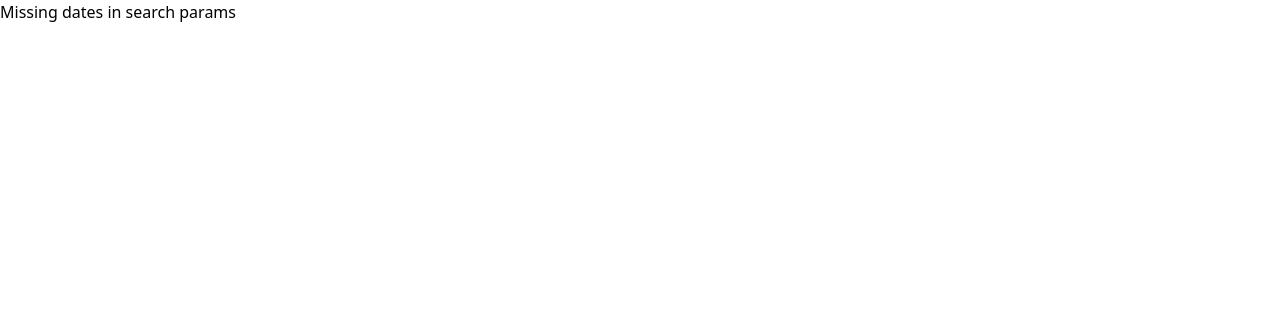
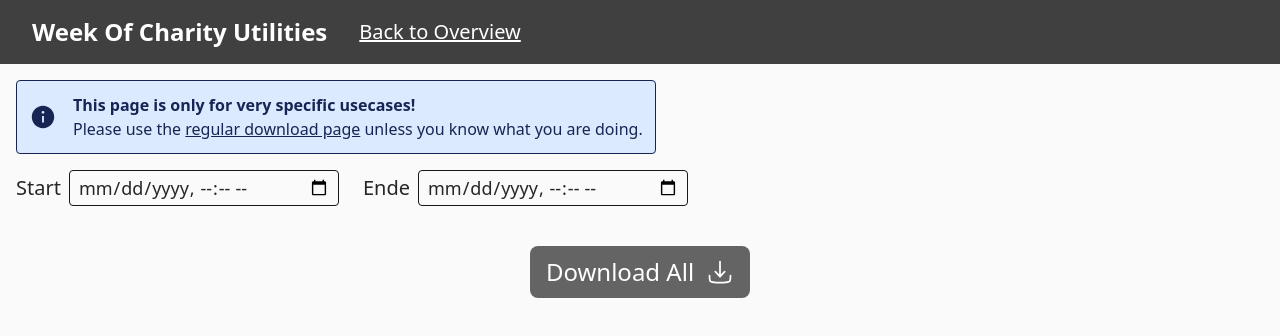
Before and after one commit to UltraMarlin/woc-utilities, a React (Vite) app: page /schedule-images/specific in a window 1280 px wide. Shown: the top 336 px of the page. Built offline with nearby package versions, Linux system fonts and the light colour scheme.

Commit message:
feat: improve timestamp control for download view and specific download view

```diff
--- a/src/components/ScheduleLayout25.tsx
+++ b/src/components/ScheduleLayout25.tsx
@@ -100,7 +100,7 @@ export const ScheduleLayout25 = ({
         <div className="schedule-layout-25-text-shadow-dark flex size-full flex-col gap-8 px-11 pt-10 text-3xl text-schedule25-light">
           {Object.entries(groupedStreams || {}).map(([date, streams]) => {
             return (
-              <div>
+              <div key={date}>
                 <h2 className="mb-3 text-[30px] font-bold tracking-tighter">
                   {formatDay(date)}
                 </h2>
--- /dev/null
+++ b/src/components/icons/InfoIcon.tsx
@@ -0,0 +1,20 @@
+type SVGProps = {
+  className?: string;
+};
+
+export const InfoIcon = ({ className }: SVGProps) => {
+  return (
+    <svg
+      viewBox="0 0 30 30"
+      fill="none"
+      xmlns="http://www.w3.org/2000/svg"
+      aria-hidden
+      className={className}
+    >
+      <path
+        d="M15,3C8.373,3,3,8.373,3,15c0,6.627,5.373,12,12,12s12-5.373,12-12C27,8.373,21.627,3,15,3z M16,21h-2v-7h2V21z M15,11.5 c-0.828,0-1.5-0.672-1.5-1.5s0.672-1.5,1.5-1.5s1.5,0.672,1.5,1.5S15.828,11.5,15,11.5z"
+        fill="currentColor"
+      />
+    </svg>
+  );
+};
--- a/src/components/icons/TwitchIcon.tsx
+++ b/src/components/icons/TwitchIcon.tsx
@@ -15,7 +15,7 @@ export const TwitchIcon = ({ className }: SVGProps) => {
         xmlns="http://www.w3.org/2000/svg"
         d="M5.7 0L1.4 10.985V55.88h15.284V64h8.597l8.12-8.12h12.418l16.716-16.716V0H5.7zm51.104 36.3L47.25 45.85H31.967l-8.12 8.12v-8.12H10.952V5.73h45.85V36.3zM47.25 16.716v16.716h-5.73V16.716h5.73zm-15.284 0v16.716h-5.73V16.716h5.73z"
         fill="currentColor"
-        fill-rule="evenodd"
+        fillRule="evenodd"
       />
     </svg>
   );
--- a/src/pages/DownloadView.tsx
+++ b/src/pages/DownloadView.tsx
@@ -1,17 +1,33 @@
-import { useRef } from "react";
+import { ChangeEventHandler, useMemo, useRef, useState } from "react";
 import { DownloadWrapper } from "../components/DownloadWrapper";
-import { ScheduleLayout24 } from "../components/ScheduleLayout24";
+import { ScheduleLayout25 } from "../components/ScheduleLayout25";
 import { formatFileDate } from "../utils/formatting/formatFileDate";
-import { getLayoutTimestamps } from "../utils/getLayoutTimestamps";
+import { getSmartLayoutTimestamps } from "../utils/getLayoutTimestamps";
 import { DownloadIcon } from "../components/icons/DownloadIcon";
 import { PageContainer } from "../components/PageContainer";
+import { useStreams } from "../hooks/useStreams";
+import { InfoIcon } from "../components/icons/InfoIcon";
+import { Link } from "react-router-dom";
 
 export const DownloadView = () => {
+  const [startOffset, setStartOffset] = useState<number>(0);
+  const [endOffset, setEndOffset] = useState<number>(0);
+  const { data: streams } = useStreams();
+
   const downloadGrid = useRef<HTMLDivElement>(null);
-  const timestampEntries = getLayoutTimestamps(
-    "2024-10-06T18:00:00Z",
-    "2024-10-13T20:00:00Z"
-  );
+  const timestampEntries = useMemo(() => {
+    if (!streams || streams.length === 0) return [];
+    const firstStream = streams[0];
+    const lastStream = streams[streams.length - 1];
+    const start = firstStream.start;
+    const end = lastStream.end;
+    return getSmartLayoutTimestamps(
+      `${start}Z`,
+      `${end}Z`,
+      startOffset,
+      endOffset
+    );
+  }, [endOffset, startOffset, streams]);
 
   const downloadAll = () => {
     const downloadButtons =
@@ -23,8 +39,74 @@ export const DownloadView = () => {
     });
   };
 
+  const handleStartOffsetChange: ChangeEventHandler<HTMLInputElement> = (
+    event
+  ) => {
+    if (typeof event.target.value !== "string") return;
+    const parsedNumber = parseInt(event.target.value);
+    setStartOffset(!isNaN(parsedNumber) ? parsedNumber : 0);
+  };
+
+  const handleEndOffsetChange: ChangeEventHandler<HTMLInputElement> = (
+    event
+  ) => {
+    if (typeof event.target.value !== "string") return;
+    const parsedNumber = parseInt(event.target.value);
+    setEndOffset(!isNaN(parsedNumber) ? parsedNumber : 0);
+  };
+
+  const handleResetOffsets = () => {
+    setStartOffset(0);
+    setEndOffset(0);
+  };
+
   return (
     <PageContainer>
+      <div className="mb-4 flex max-w-screen-sm flex-col gap-x-4 gap-y-2 rounded border border-blue-950 bg-blue-100 p-3 text-blue-950 sm:flex-row sm:items-center">
+        <Link to="/schedule-images/specific">
+          <InfoIcon className="block size-7 shrink-0" />
+        </Link>
+        <p>
+          With the offsets, individual streams can be moved between the first
+          two and between the last two screen schedule images respectively. This
+          is useful in case the distribution is not balanced towards the start
+          or end of the streaming week.
+        </p>
+      </div>
+      <div className="mb-4 flex flex-col gap-x-6 gap-y-2 font-medium text-neutral-900 sm:flex-row">
+        <label
+          className="flex items-baseline gap-2"
+          htmlFor="start-offset-input"
+        >
+          <span className="text-xl">Start Offset (h)</span>
+          <input
+            id="start-offset-input"
+            className="w-16 rounded border border-neutral-900 bg-neutral-50 px-2 py-0.5 text-lg transition-colors hover:bg-neutral-950/15"
+            type="number"
+            value={startOffset}
+            name="start-offset"
+            onChange={handleStartOffsetChange}
+          />
+        </label>
+        <label className="flex items-baseline gap-2" htmlFor="end-offset-input">
+          <span className="text-xl">End Offset (h)</span>
+          <input
+            id="end-offset-input"
+            className="w-16 rounded border border-neutral-900 bg-neutral-50 px-2 py-0.5 text-lg transition-colors hover:bg-neutral-950/15"
+            type="number"
+            value={endOffset}
+            name="end-offset"
+            onChange={handleEndOffsetChange}
+          />
+        </label>
+        <button
+          type="button"
+          className="w-fit cursor-pointer rounded border border-neutral-900 px-2 py-0.5 text-lg transition-colors hover:bg-neutral-950/15"
+          onClick={handleResetOffsets}
+        >
+          Reset to Default
+        </button>
+      </div>
       <div className="flex flex-col items-center">
         <div
           ref={downloadGrid}
@@ -32,7 +114,7 @@ export const DownloadView = () => {
         >
           {timestampEntries.map(({ minEnd, maxEnd }) => {
             const minEndDate = new Date(minEnd);
-            const isNight = minEndDate.getHours() > 15;
+            const isNight = minEndDate.getHours() > 12;
             const fileBaseName = `${formatFileDate(minEndDate)}${isNight ? "night" : "day"}`;
 
             return (
@@ -42,7 +124,7 @@ export const DownloadView = () => {
                 fileBaseName={fileBaseName}
               >
                 {({ onLoad }) => (
-                  <ScheduleLayout24
+                  <ScheduleLayout25
                     onLoad={onLoad}
                     minEndTimestampUTC={minEnd}
                     maxEndTimestampUTC={maxEnd}
--- a/src/pages/SpecificDownloadView.tsx
+++ b/src/pages/SpecificDownloadView.tsx
@@ -1,37 +1,102 @@
-import { useSearchParams } from "react-router-dom";
+import { ChangeEventHandler, useMemo, useRef, useState } from "react";
 import { DownloadWrapper } from "../components/DownloadWrapper";
-import { ScheduleLayout24 } from "../components/ScheduleLayout24";
+import { ScheduleLayout25 } from "../components/ScheduleLayout25";
 import { formatFileDate } from "../utils/formatting/formatFileDate";
 import { PageContainer } from "../components/PageContainer";
+import { DownloadIcon } from "../components/icons/DownloadIcon";
+import { getLayoutTimestamps } from "../utils/getLayoutTimestamps";
+import { Link } from "react-router-dom";
+import { InfoIcon } from "../components/icons/InfoIcon";
 
 export const SpecificDownloadView = () => {
-  const [searchParams] = useSearchParams();
-  // const minEnd = "2024-10-06T18:00:00Z";
-  // const maxEnd = "2024-10-07T06:00:00Z";
-  const minEnd = searchParams.get("minEnd");
-  const maxEnd = searchParams.get("maxEnd");
+  const [start, setStart] = useState<string>("");
+  const [end, setEnd] = useState<string>("");
+  const downloadGrid = useRef<HTMLDivElement>(null);
+  const timestampEntries = useMemo(
+    () => getLayoutTimestamps(`${start}Z`, `${end}Z`),
+    [start, end]
+  );
 
-  if (!minEnd || !maxEnd) return <div>Missing dates in search params</div>;
+  const downloadAll = () => {
+    const downloadButtons =
+      downloadGrid.current?.querySelectorAll<HTMLButtonElement>(
+        "button[data-download]"
+      );
+    downloadButtons?.forEach((button) => {
+      button.click();
+    });
+  };
 
+  const handleStartChange: ChangeEventHandler<HTMLInputElement> = (event) => {
+    if (typeof event.target.value !== "string") return;
+    setStart(event.target.value);
+  };
+
+  const handleEndChange: ChangeEventHandler<HTMLInputElement> = (event) => {
+    if (typeof event.target.value !== "string") return;
+    setEnd(event.target.value);
+  };
+
+  return (
+    <PageContainer>
+      <div className="mb-4 flex max-w-screen-sm flex-col gap-x-4 gap-y-2 rounded border border-blue-950 bg-blue-100 p-3 text-blue-950 sm:flex-row sm:items-center">
+        <InfoIcon className="block size-7 shrink-0" />
+        <p>
+          <span className="block font-bold">
+            This page is only for very specific usecases!
+          </span>
+          Please use the{" "}
+          <Link to="/schedule-images" className="underline">
+            regular download page
+          </Link>{" "}
+          unless you know what you are doing.
+        </p>
+      </div>
+      <div className="mb-4 flex flex-col gap-6 font-medium sm:flex-row">
+        <label
+          className="flex w-min items-baseline gap-2"
+          htmlFor="start-input"
+        >
+          <span className="text-xl">Start</span>
+          <input
+            id="start-input"
+            className="cursor-pointer rounded border border-neutral-900 bg-neutral-50 px-2 py-0.5 text-lg transition-colors hover:bg-neutral-950/15"
+            type="datetime-local"
+            value={start}
+            name="start"
+            onChange={handleStartChange}
+          />
+        </label>
+        <label className="flex w-min items-baseline gap-2" htmlFor="end-input">
+          <span className="text-xl">Ende</span>
+          <input
+            id="end-input"
+            className="cursor-pointer rounded border border-neutral-900 bg-neutral-50 px-2 py-0.5 text-lg transition-colors hover:bg-neutral-950/15"
+            type="datetime-local"
+            value={end}
+            name="end"
+            onChange={handleEndChange}
+          />
+        </label>
+      </div>
+      <div className="flex flex-col items-center">
+        <div
+          ref={downloadGrid}
+          className="mb-6 grid w-full grid-cols-[repeat(auto-fill,minmax(260px,1fr))] gap-4"
+        >
+          {timestampEntries.map(({ minEnd, maxEnd }) => {
             const minEndDate = new Date(minEnd);
-  const maxEndDate = new Date(maxEnd);
-
-  if (isNaN(minEndDate.getTime()) || isNaN(maxEndDate.getTime()))
-    return <div>Invalid dates in search params</div>;
-
             const isNight = minEndDate.getHours() > 15;
             const fileBaseName = `${formatFileDate(minEndDate)}${isNight ? "night" : "day"}`;
 
             return (
-    <PageContainer>
-      <div className="flex flex-col items-center p-4 sm:p-8">
               <DownloadWrapper
                 key={minEnd}
-          className="aspect-square max-w-[720px]"
+                className="aspect-square"
                 fileBaseName={fileBaseName}
               >
                 {({ onLoad }) => (
-            <ScheduleLayout24
+                  <ScheduleLayout25
                     onLoad={onLoad}
                     minEndTimestampUTC={minEnd}
                     maxEndTimestampUTC={maxEnd}
@@ -39,6 +104,15 @@ export const SpecificDownloadView = () => {
                   />
                 )}
               </DownloadWrapper>
+            );
+          })}
+        </div>
+        <button
+          onClick={downloadAll}
+          className="flex items-center gap-3 rounded-lg bg-black/60 px-4 py-2.5 text-2xl text-white transition-colors hover:bg-black/80"
+        >
+          Download All <DownloadIcon className="size-7" />
+        </button>
       </div>
     </PageContainer>
   );
```
Also changed, not shown: src/utils/getLayoutTimestamps.ts (+72 -3 lines). Lines whose indentation alone changed are shown as unchanged.
